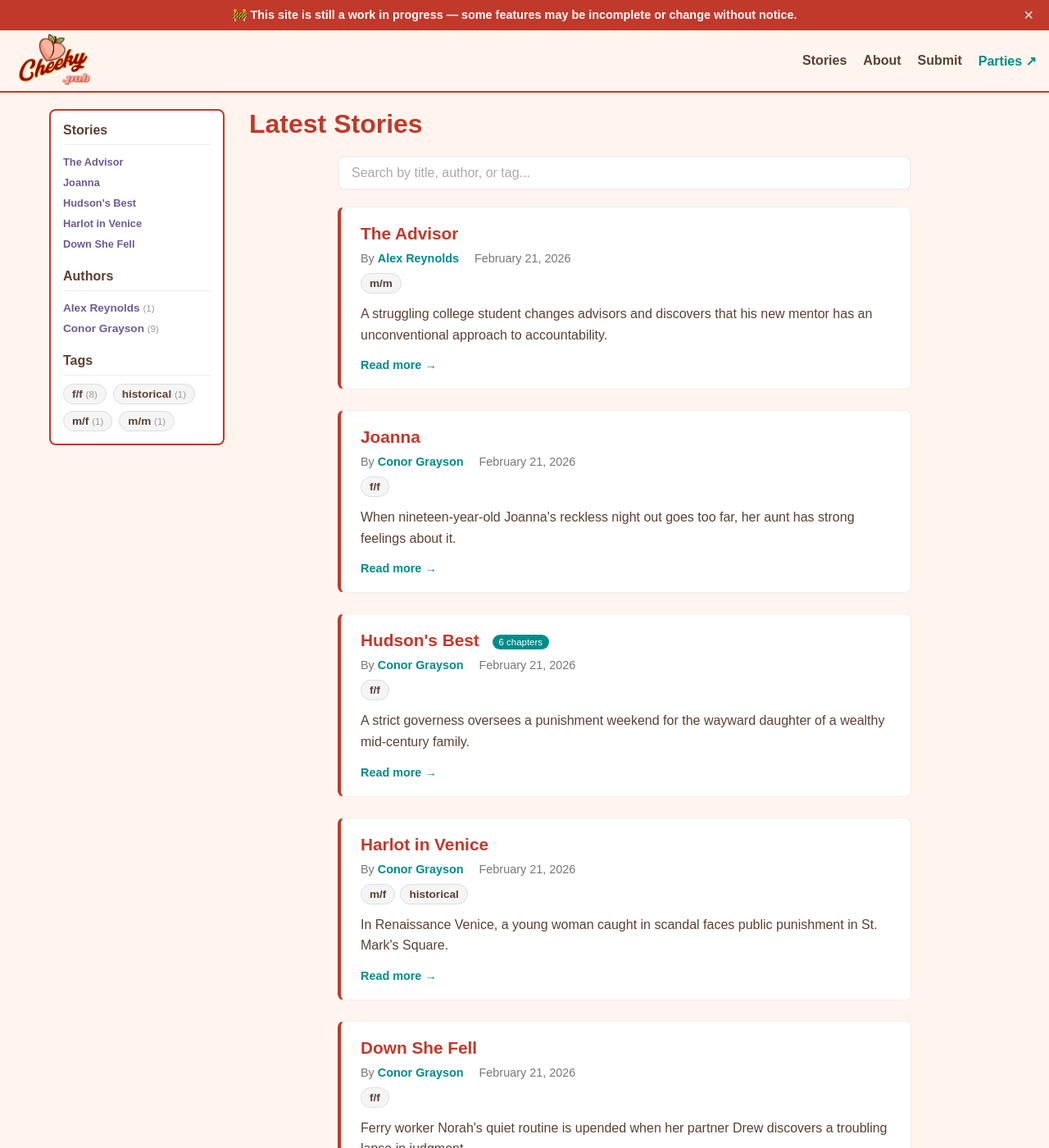
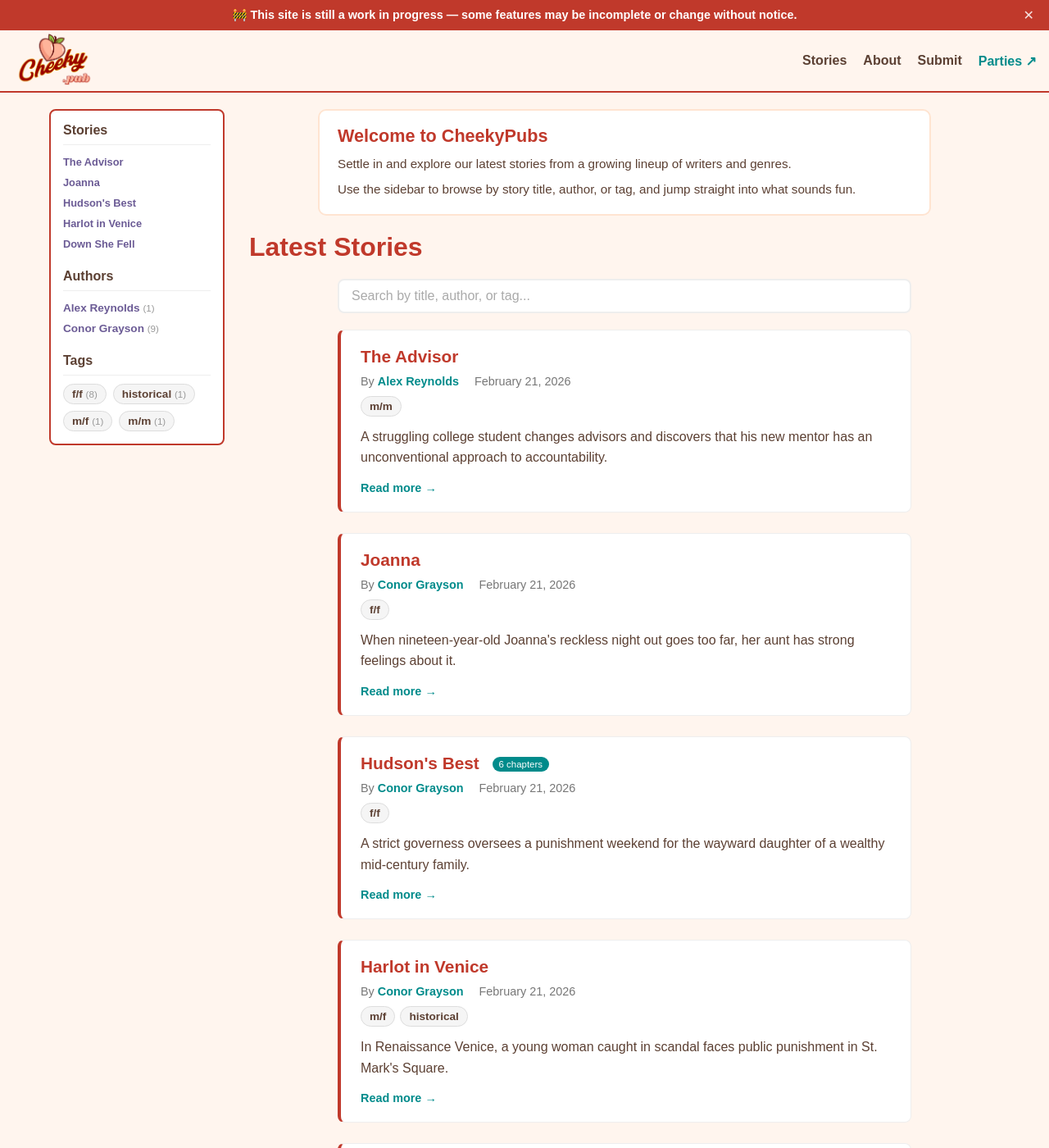
Before and after one commit to cheekypubs/cheekypubs.github.io, a Jekyll site: the page built from index.html, in a window 1280 px wide and 1400 px high. Shown: the whole window at 82% size. Built offline with Jekyll 4.4.1, drawn with Linux system fonts in a browser that asks for light colours.

Commit message:
Add welcome info box above Latest Stories

```diff
--- a/_layouts/stories.html
+++ b/_layouts/stories.html
@@ -98,6 +98,14 @@ layout: default
 
     <!-- Main Stories List -->
     <main class="stories-main">
+      {% if page.title == 'Latest Stories' and page.filter_author == nil and page.filter_tag == nil %}
+        <section class="welcome-info-box" aria-label="Welcome message">
+          <h2>Welcome to CheekyPubs</h2>
+          <p>Settle in and explore our latest stories from a growing lineup of writers and genres.</p>
+          <p>Use the sidebar to browse by story title, author, or tag, and jump straight into what sounds fun.</p>
+        </section>
+      {% endif %}
+
       <h1>{{ page.title }}</h1>
 
       {% if page.filter_author %}
--- a/assets/css/style.css
+++ b/assets/css/style.css
@@ -413,6 +413,32 @@ a {
     margin: 0 0 20px 0;
 }
 
+.welcome-info-box {
+    background-color: #fff;
+    border: 2px solid #FFE4D1;
+    border-radius: 10px;
+    padding: 18px 22px;
+    margin: 0 auto 20px;
+    max-width: 700px;
+}
+
+.welcome-info-box h2 {
+    color: #C0392B;
+    margin: 0 0 10px 0;
+    font-size: 1.35em;
+}
+
+.welcome-info-box p {
+    margin: 0 0 8px 0;
+    color: #5C4033;
+    line-height: 1.5;
+    font-size: 0.95em;
+}
+
+.welcome-info-box p:last-child {
+    margin-bottom: 0;
+}
+
 .filter-notice {
     background-color: #f9f9f9;
     padding: 10px 15px;
@@ -1028,6 +1054,19 @@ a {
 }
 
 @media (max-width: 600px) {
+    .welcome-info-box {
+        padding: 14px 16px;
+        margin-bottom: 16px;
+    }
+
+    .welcome-info-box h2 {
+        font-size: 1.15em;
+    }
+
+    .welcome-info-box p {
+        font-size: 0.9em;
+    }
+
     .story-preview {
         padding: 15px;
     }
```
